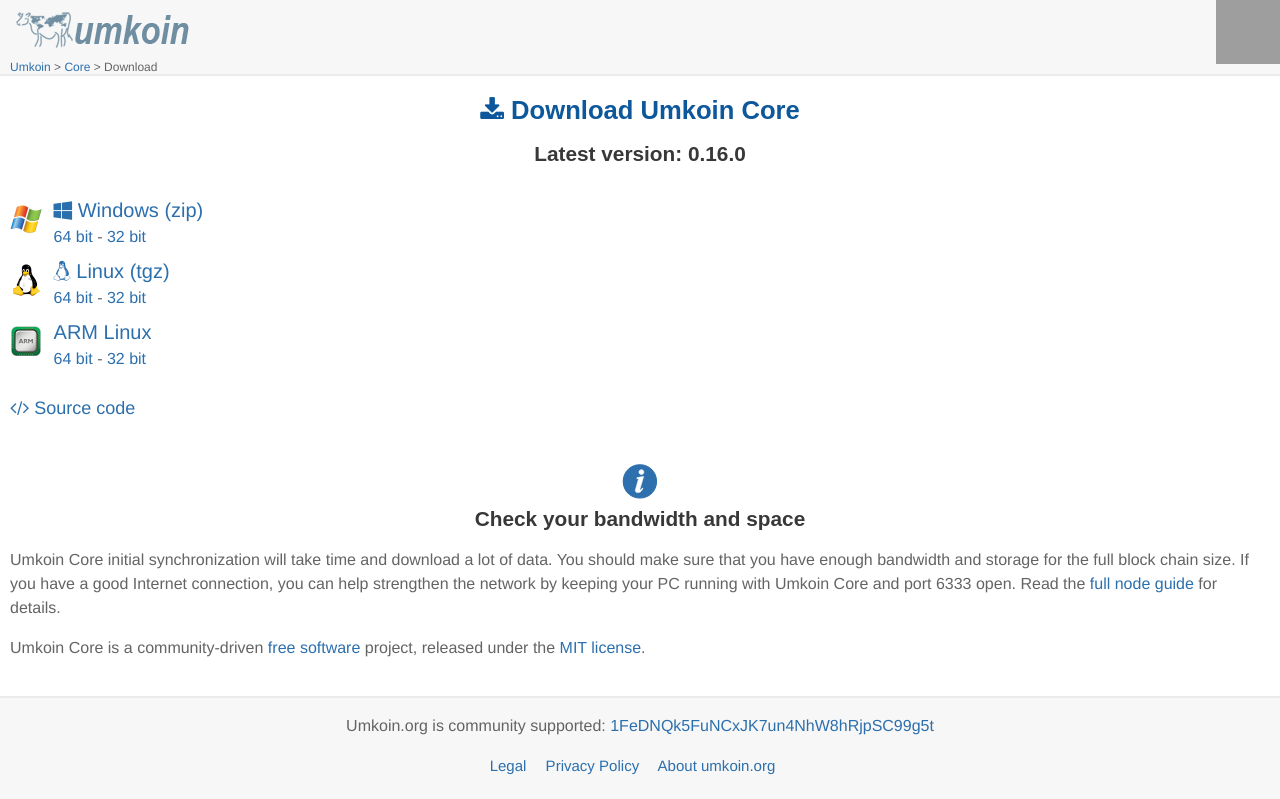
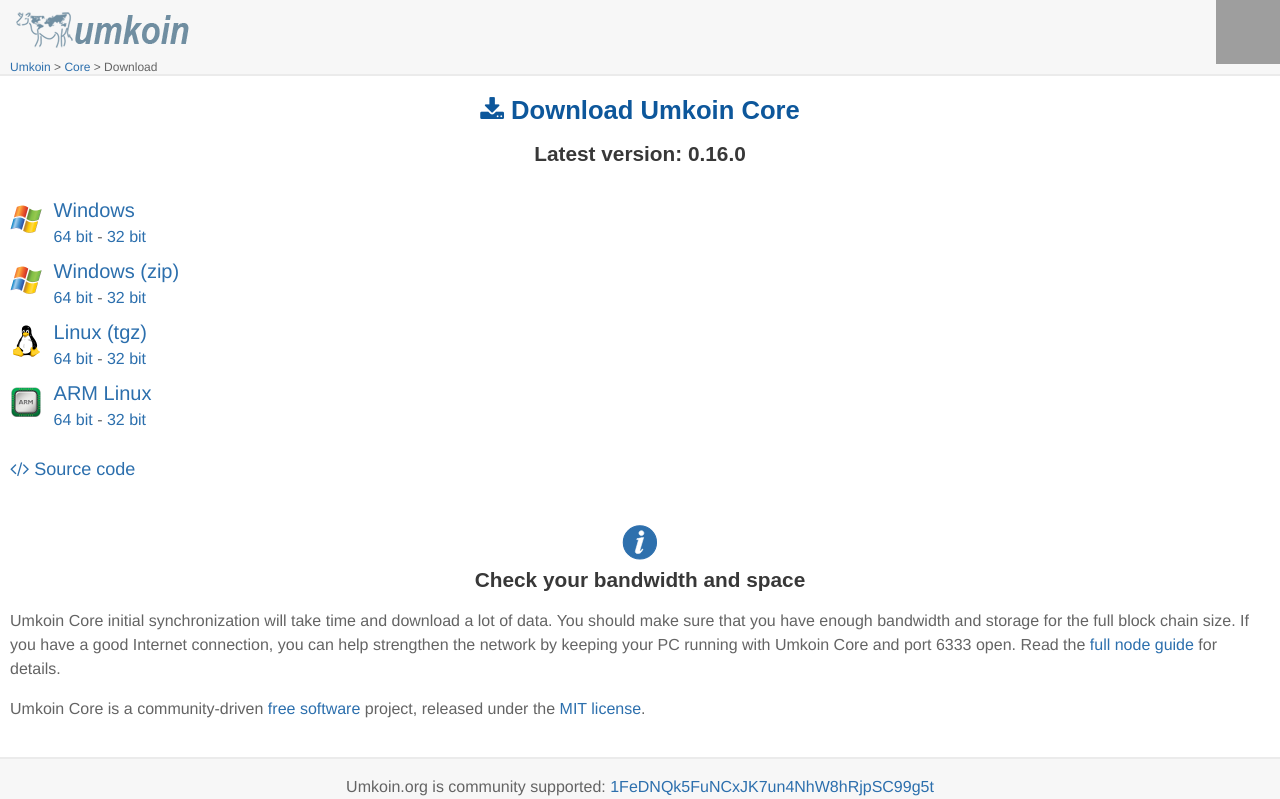
Before and after one commit to umkoin/umkoin.org, a PHP site: page /en/download.php in a window 1280 px wide. Shown: the top 799 px of the page. Run offline with PHP 8.4, Linux system fonts and the light colour scheme; a stand-in replaces the project's code that opens the database connection; some web fonts are replaced; grey boxes are pictures that could not be loaded.

Commit message:
Umkoin Core Download page updated.
Signed-off-by: Igor Gunia <vmta@yahoo.com>

```diff
--- a/en/download.php
+++ b/en/download.php
@@ -19,7 +19,7 @@
 
 <?php
 $version = "0.16.0";
-$build =  ".8";
+$build =  "";
 include 'page_head.php';
 ?>
 
@@ -45,20 +45,18 @@ include 'page_head.php';
       <div class="downloadbox">
       <p>Choose your operating system</p>
       <div>
-<!--
         <div>
           <img src="/img/os/med_win.png" alt="windows">
           <span>
-            <a href="/bin/umkoin-core-<?php print($version); ?>/umkoin-<?php print($version . $build); ?>-win64-setup.exe"><i class="fa fa-windows"></i> Windows</a>
+            <a href="/bin/umkoin-core-<?php print($version); ?>/umkoin-<?php print($version . $build); ?>-win64-setup.exe">Windows</a>
             <span><a href="/bin/umkoin-core-<?php print($version); ?>/umkoin-<?php print($version . $build); ?>-win64-setup.exe">64 bit</a> -
               <a href="/bin/umkoin-core-<?php print($version); ?>/umkoin-<?php print($version . $build); ?>-win32-setup.exe">32 bit</a></span>
           </span>
         </div>
-//-->
         <div>
           <img src="/img/os/med_win.png" alt="windows">
           <span>
-            <a href="/bin/umkoin-core-<?php print($version); ?>/umkoin-<?php print($version . $build); ?>-win64.zip"><i class="fa fa-windows"></i> Windows (zip)</a>
+            <a href="/bin/umkoin-core-<?php print($version); ?>/umkoin-<?php print($version . $build); ?>-win64.zip">Windows (zip)</a>
             <span><a href="/bin/umkoin-core-<?php print($version); ?>/umkoin-<?php print($version . $build); ?>-win64.zip">64 bit</a> -
               <a href="/bin/umkoin-core-<?php print($version); ?>/umkoin-<?php print($version . $build); ?>-win32.zip">32 bit</a></span>
           </span>
@@ -67,7 +65,7 @@ include 'page_head.php';
         <div>
           <img src="/img/os/med_osx.png" alt="osx">
           <span>
-            <a href="/bin/umkoin-core-<?php print($version); ?>/umkoin-<?php print($version . $build); ?>-osx.dmg"><i class="fa fa-apple"></i> Mac OS X</a>
+            <a href="/bin/umkoin-core-<?php print($version); ?>/umkoin-<?php print($version . $build); ?>-osx.dmg">Mac OS X</a>
             <span><a href="/bin/umkoin-core-<?php print($version); ?>/umkoin-<?php print($version . $build); ?>-osx.dmg">dmg</a> -
             <a href="/bin/umkoin-core-<?php print($version); ?>/umkoin-<?php print($version . $build); ?>-osx64.tar.gz">tar.gz</a></span>
           </span>
@@ -78,7 +76,7 @@ include 'page_head.php';
         <div>
           <img src="/img/os/med_linux.png" alt="linux">
           <span>
-            <a href="/bin/umkoin-core-<?php print($version); ?>/umkoin-<?php print($version . $build); ?>-x86_64-linux-gnu.tar.gz"><i class="fa fa-linux"></i> Linux (tgz)</a>
+            <a href="/bin/umkoin-core-<?php print($version); ?>/umkoin-<?php print($version . $build); ?>-x86_64-linux-gnu.tar.gz">Linux (tgz)</a>
             <span><a href="/bin/umkoin-core-<?php print($version); ?>/umkoin-<?php print($version . $build); ?>-x86_64-linux-gnu.tar.gz">64 bit</a> -
               <a href="/bin/umkoin-core-<?php print($version); ?>/umkoin-<?php print($version . $build); ?>-i686-pc-linux-gnu.tar.gz">32 bit</a></span>
           </span>
```
Also changed, not shown: uk/download.php (+5 -7 lines).
